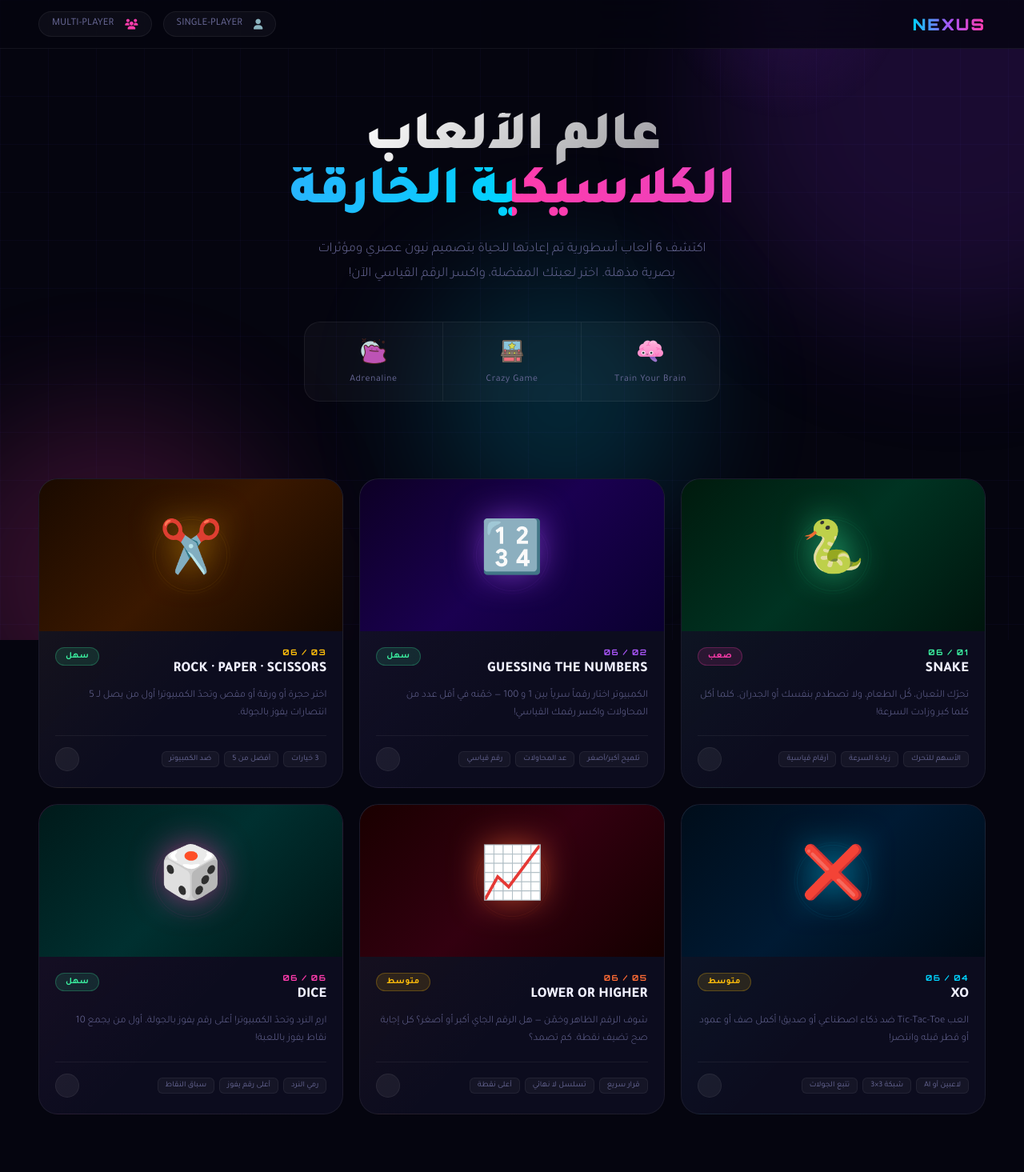
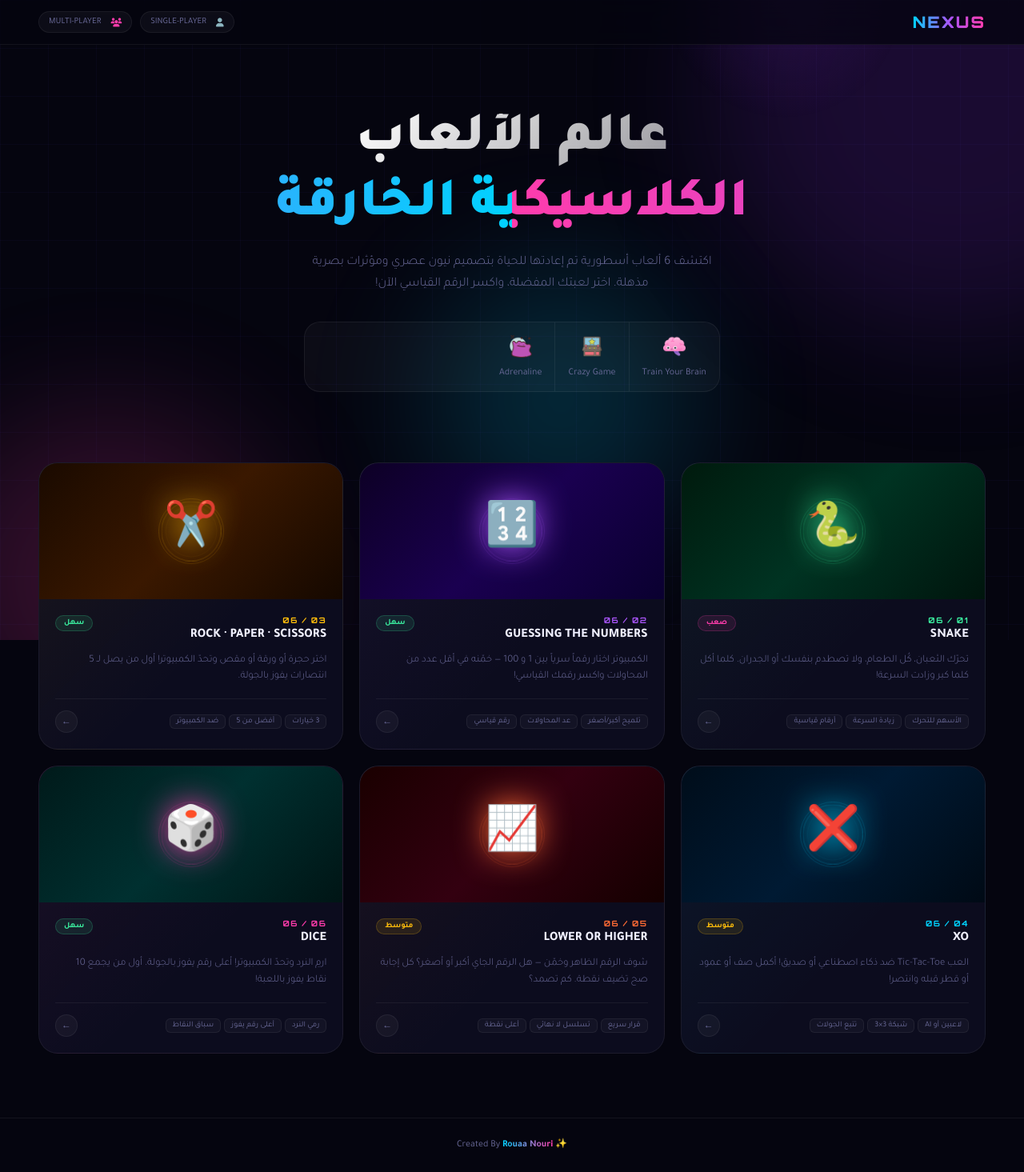
Before and after one commit to rouaanouri/Nexus-gamehub, a plain HTML site: page index.html in a window 1280 px wide. Shown: the top 1465 px of the page at 80% size. Drawn offline with Linux system fonts and the light colour scheme.

Commit message:
git commit -m "style: enhance responsiveness and optimize css cards layout"

```diff
--- a/index.html
+++ b/index.html
@@ -64,7 +64,7 @@
           <span class="tag">زيادة السرعة</span>
           <span class="tag">أرقام قياسية</span>
         </div>
-        <div class="card-arrow"></div>
+        <div class="card-arrow">←</div>
       </div>
     </div>
   </div>
@@ -92,7 +92,7 @@
           <span class="tag">عد المحاولات</span>
           <span class="tag">رقم قياسي</span>
         </div>
-        <div class="card-arrow"></div>
+        <div class="card-arrow">←</div>
       </div>
     </div>
   </div>
@@ -120,7 +120,7 @@
           <span class="tag">أفضل من 5</span>
           <span class="tag">ضد الكمبيوتر</span>
         </div>
-        <div class="card-arrow"></div>
+          <div class="card-arrow">←</div>
       </div>
     </div>
   </div>
@@ -148,7 +148,7 @@
           <span class="tag">شبكة 3×3</span>
           <span class="tag">تتبع الجولات</span>
         </div>
-        <div class="card-arrow"></div>
+          <div class="card-arrow">←</div>
       </div>
     </div>
   </div>
@@ -176,7 +176,7 @@
           <span class="tag">تسلسل لا نهائي</span>
           <span class="tag">أعلى نقطة</span>
         </div>
-        <div class="card-arrow"></div>
+              <div class="card-arrow">←</div>
       </div>
     </div>
   </div>
@@ -204,7 +204,7 @@
           <span class="tag">أعلى رقم يفوز</span>
           <span class="tag">سباق النقاط</span>
         </div>
-        <div class="card-arrow"></div>
+          <div class="card-arrow">←</div>
       </div>
     </div>
   </div>
--- a/style.css
+++ b/style.css
@@ -32,6 +32,7 @@ body {
   overflow-x: hidden;
 }
 
+/* Background Visuals */
 .bg-canvas {
   position: fixed;
   inset: 0;
@@ -52,7 +53,6 @@ body {
   background: var(--c2);
   top: -200px;
   right: -200px;
-  animation-delay: 0s;
 }
 .orb2 {
   width: 400px;
@@ -71,12 +71,8 @@ body {
   animation-delay: -8s;
 }
 @keyframes drift {
-  from {
-    transform: translate(0, 0) scale(1);
-  }
-  to {
-    transform: translate(40px, 30px) scale(1.08);
-  }
+  from { transform: translate(0, 0) scale(1); }
+  to { transform: translate(40px, 30px) scale(1.08); }
 }
 
 .grid-bg {
@@ -95,19 +91,14 @@ body {
   width: 300px;
   height: 300px;
   border-radius: 50%;
-  background: radial-gradient(
-    circle,
-    rgba(121, 40, 202, 0.15) 0%,
-    transparent 70%
-  );
+  background: radial-gradient(circle, rgba(121, 40, 202, 0.15) 0%, transparent 70%);
   pointer-events: none;
   z-index: 0;
   transform: translate(-50%, -50%);
-  transition:
-    left 0.1s,
-    top 0.1s;
+  transition: left 0.1s, top 0.1s;
 }
 
+/* Navigation */
 nav {
   position: sticky;
   top: 0;
@@ -115,7 +106,7 @@ nav {
   display: flex;
   align-items: center;
   justify-content: space-between;
-  padding: 14px 48px;
+  padding: 14px 24px;
   background: rgba(5, 5, 15, 0.75);
   backdrop-filter: blur(20px);
   border-bottom: 1px solid var(--border);
@@ -133,39 +124,35 @@ nav {
 .nav-right {
   display: flex;
   align-items: center;
-  gap: 14px;
+  gap: 10px;
 }
 .nav-pill {
   display: flex;
   align-items: center;
-  gap: 8px;
+  gap: 6px;
   background: rgba(255, 255, 255, 0.04);
   border: 1px solid var(--border);
   border-radius: 24px;
-  padding: 7px 16px;
-  font-size: 13px;
+  padding: 6px 12px;
+  font-size: 11px;
   color: var(--muted);
 }
 
+/* Hero Section */
 .hero {
   position: relative;
   z-index: 1;
   text-align: center;
-  padding: 80px 48px 56px;
+  padding: 60px 24px 40px;
 }
 .hero h1 {
-  font-size: 68px;
+  font-size: 40px;
   font-weight: 900;
-  line-height: 1;
-  margin-bottom: 8px;
-  letter-spacing: -2px;
+  line-height: 1.2;
+  margin-bottom: 12px;
 }
 .h1-line1 {
-  background: linear-gradient(
-    135deg,
-    #ffffff 0%,
-    rgba(255, 255, 255, 0.6) 100%
-  );
+  background: linear-gradient(135deg, #ffffff 0%, rgba(255, 255, 255, 0.6) 100%);
   -webkit-background-clip: text;
   -webkit-text-fill-color: transparent;
   background-clip: text;
@@ -180,23 +167,21 @@ nav {
   background-size: 200% auto;
 }
 @keyframes shimmer {
-  to {
-    background-position: -200% center;
-  }
+  to { background-position: -200% center; }
 }
 
 .hero-sub {
   color: var(--muted);
-  font-size: 17px;
+  font-size: 15px;
   font-weight: 300;
-  line-height: 1.8;
+  line-height: 1.7;
   max-width: 500px;
-  margin: 20px auto 44px;
+  margin: 16px auto 32px;
 }
 
 .hero-stats {
   display: flex;
-  justify-content: center;
+  flex-direction: column;
   background: rgba(255, 255, 255, 0.03);
   border: 1px solid var(--border);
   border-radius: 20px;
@@ -205,36 +190,36 @@ nav {
   margin: 0 auto;
 }
 .hstat {
-  flex: 1;
-  padding: 20px 24px;
+  padding: 16px;
   text-align: center;
-  border-left: 1px solid var(--border);
+  border-bottom: 1px solid var(--border);
 }
 .hstat:last-child {
-  border-left: none;
+  border-bottom: none;
 }
 .hstat-lbl {
   font-size: 12px;
   color: var(--muted);
   margin-top: 4px;
-  letter-spacing: 0.05em;
 }
 .custom-icon {
-  width: 32px;
-  height: 32px;
+  width: 28px;
+  height: 28px;
   object-fit: contain;
   display: inline-block;
 }
 
+/* Games Grid */
 .games-grid {
   position: relative;
   z-index: 1;
   display: grid;
-  grid-template-columns: repeat(3, 1fr);
+  grid-template-columns: 1fr;
   gap: 20px;
-  padding: 40px 48px 80px;
+  padding: 20px 24px 60px;
 }
 
+/* Dynamic Smart Cards (No repetition!) */
 .gcard {
   background: var(--bg2);
   border: 1px solid var(--border);
@@ -244,23 +229,30 @@ nav {
   display: flex;
   flex-direction: column;
   backdrop-filter: blur(10px);
-  transition:
-    transform 0.25s ease,
-    box-shadow 0.25s ease,
-    border-color 0.25s ease;
-}
-.gcard:hover {
-  transform: translateY(-8px);
-}
-.gcard:hover .card-preview {
-  transform: scale(1.06);
-}
-.gcard:hover .play-overlay {
-  opacity: 1;
+  transition: transform 0.25s ease, box-shadow 0.25s ease, border-color 0.25s ease;
+
+  /* Smart injection using CSS Variables based on class rules */
+  background-image: linear-gradient(135deg, var(--accent-glow) 0%, transparent 60%);
 }
 
+/* Intelligent assignments for each type instead of multiplying full selector blocks */
+.card-snake   { --accent-color: #3bf0a0; --accent-glow: rgba(59, 240, 160, 0.06); }
+.card-memory  { --accent-color: #a855f7; --accent-glow: rgba(168, 85, 247, 0.06); }
+.card-mole    { --accent-color: #ffbe0b; --accent-glow: rgba(255, 190, 11, 0.06); }
+.card-pong    { --accent-color: #00d2ff; --accent-glow: rgba(0, 210, 255, 0.06); }
+.card-quiz    { --accent-color: #ff6b35; --accent-glow: rgba(255, 107, 53, 0.06); }
+.card-puzzle  { --accent-color: #ff3cac; --accent-glow: rgba(255, 60, 172, 0.06); }
+
+.gcard:hover {
+  transform: translateY(-6px);
+  border-color: var(--accent-color);
+  box-shadow: 0 24px 60px rgba(0, 0, 0, 0.6), 0 0 30px var(--accent-glow);
+}
+.gcard:hover .card-preview { transform: scale(1.04); }
+.gcard:hover .play-overlay { opacity: 1; }
+
 .card-preview-wrap {
-  height: 190px;
+  height: 170px;
   overflow: hidden;
   position: relative;
 }
@@ -273,43 +265,28 @@ nav {
   position: relative;
   transition: transform 0.35s ease;
 }
-.prev-snake {
-  background: linear-gradient(135deg, #001a0d, #003322, #00150d);
-}
-.prev-memory {
-  background: linear-gradient(135deg, #0d0025, #1a0050, #0a0030);
-}
-.prev-mole {
-  background: linear-gradient(135deg, #1a0a00, #3a1800, #150800);
-}
-.prev-pong {
-  background: linear-gradient(135deg, #000d1a, #001a33, #000a15);
-}
-.prev-quiz {
-  background: linear-gradient(135deg, #1a0000, #330010, #150000);
-}
-.prev-puzzle {
-  background: linear-gradient(135deg, #001a1a, #003030, #001515);
-}
+
+/* Gradients mapping based on generic type */
+.prev-snake  { background: linear-gradient(135deg, #001a0d, #003322, #00150d); }
+.prev-memory { background: linear-gradient(135deg, #0d0025, #1a0050, #0a0030); }
+.prev-mole   { background: linear-gradient(135deg, #1a0a00, #3a1800, #150800); }
+.prev-pong   { background: linear-gradient(135deg, #000d1a, #001a33, #000a15); }
+.prev-quiz   { background: linear-gradient(135deg, #1a0000, #330010, #150000); }
+.prev-puzzle { background: linear-gradient(135deg, #001a1a, #003030, #001515); }
 
 .game-icon {
-  font-size: 64px;
+  font-size: 54px;
   position: relative;
   z-index: 1;
   animation: float 4s ease-in-out infinite;
   transition: transform 0.3s ease;
+  filter: drop-shadow(0 0 20px var(--accent-color));
 }
-.gcard:hover .game-icon {
-  transform: scale(1.15) rotate(5deg);
-}
+.gcard:hover .game-icon { transform: scale(1.1) rotate(5deg); }
+
 @keyframes float {
-  0%,
-  100% {
-    transform: translateY(0);
-  }
-  50% {
-    transform: translateY(-8px);
-  }
+  0%, 100% { transform: translateY(0); }
+  50% { transform: translateY(-6px); }
 }
 
 .icon-rings {
@@ -322,34 +299,17 @@ nav {
 .ring {
   position: absolute;
   border-radius: 50%;
-  border: 1px solid;
+  border: 1px solid var(--accent-color);
+  opacity: 0;
   animation: expand 3s ease-out infinite;
-  opacity: 0;
 }
-.ring1 {
-  width: 80px;
-  height: 80px;
-  animation-delay: 0s;
-}
-.ring2 {
-  width: 130px;
-  height: 130px;
-  animation-delay: 1s;
-}
-.ring3 {
-  width: 180px;
-  height: 180px;
-  animation-delay: 2s;
-}
+.ring1 { width: 70px; height: 70px; animation-delay: 0s; }
+.ring2 { width: 110px; height: 110px; animation-delay: 1s; }
+.ring3 { width: 150px; height: 150px; animation-delay: 2s; }
+
 @keyframes expand {
-  0% {
-    opacity: 0.5;
-    transform: scale(0.5);
-  }
-  100% {
-    opacity: 0;
-    transform: scale(1);
-  }
+  0% { opacity: 0.4; transform: scale(0.5); }
+  100% { opacity: 0; transform: scale(1); }
 }
 
 .play-overlay {
@@ -358,7 +318,7 @@ nav {
   display: flex;
   align-items: center;
   justify-content: center;
-  background: rgba(0, 0, 0, 0.45);
+  background: rgba(0, 0, 0, 0.5);
   backdrop-filter: blur(4px);
   opacity: 0;
   transition: opacity 0.2s;
@@ -366,16 +326,15 @@ nav {
 }
 .play-btn-big {
   background: rgba(255, 255, 255, 0.12);
-  border: 1.5px solid rgba(255, 255, 255, 0.3);
+  border: 1px solid rgba(255, 255, 255, 0.25);
   color: #fff;
-  font-family: "Tajawal", sans-serif;
-  font-size: 15px;
+  font-size: 14px;
   font-weight: 700;
-  padding: 12px 28px;
+  padding: 10px 22px;
   border-radius: 40px;
   display: flex;
   align-items: center;
-  gap: 10px;
+  gap: 8px;
   backdrop-filter: blur(8px);
 }
 
@@ -395,18 +354,18 @@ nav {
   font-family: "Orbitron", sans-serif;
   font-size: 10px;
   font-weight: 700;
-  color: var(--muted);
+  color: var(--accent-color);
   letter-spacing: 0.15em;
   margin-bottom: 4px;
 }
 .card-title {
-  font-size: 18px;
+  font-size: 16px;
   font-weight: 800;
 }
 .card-desc {
   font-size: 13px;
   color: var(--muted);
-  line-height: 1.7;
+  line-height: 1.6;
   font-weight: 300;
   margin-bottom: 16px;
 }
@@ -420,59 +379,39 @@ nav {
 }
 
 .dbadge {
-  font-size: 11px;
+  font-size: 10px;
   font-weight: 700;
-  padding: 4px 12px;
+  padding: 3px 10px;
   border-radius: 20px;
-  letter-spacing: 0.05em;
   white-space: nowrap;
 }
-.d-easy {
-  background: rgba(59, 240, 160, 0.12);
-  color: #3bf0a0;
-  border: 1px solid rgba(59, 240, 160, 0.25);
-}
-.d-med {
-  background: rgba(255, 190, 11, 0.12);
-  color: #ffbe0b;
-  border: 1px solid rgba(255, 190, 11, 0.25);
-}
-.d-hard {
-  background: rgba(255, 60, 172, 0.12);
-  color: #ff3cac;
-  border: 1px solid rgba(255, 60, 172, 0.25);
-}
+.d-easy { background: rgba(59, 240, 160, 0.1); color: #3bf0a0; border: 1px solid rgba(59, 240, 160, 0.2); }
+.d-med  { background: rgba(255, 190, 11, 0.1); color: #ffbe0b; border: 1px solid rgba(255, 190, 11, 0.2); }
+.d-hard { background: rgba(255, 60, 172, 0.1); color: #ff3cac; border: 1px solid rgba(255, 60, 172, 0.2); }
 
-.tags {
-  display: flex;
-  gap: 6px;
-  flex-wrap: wrap;
-}
+.tags { display: flex; gap: 4px; flex-wrap: wrap; }
 .tag {
   font-size: 10px;
-  background: rgba(255, 255, 255, 0.04);
+  background: rgba(255, 255, 255, 0.03);
   border: 1px solid var(--border);
   color: var(--muted);
-  padding: 3px 9px;
+  padding: 2px 8px;
   border-radius: 6px;
 }
 
 .card-arrow {
-  width: 30px;
-  height: 30px;
+  width: 28px;
+  height: 28px;
   border-radius: 50%;
-  background: rgba(255, 255, 255, 0.06);
+  background: rgba(255, 255, 255, 0.04);
   border: 1px solid var(--border);
   display: flex;
   align-items: center;
   justify-content: center;
-  font-size: 14px;
+  font-size: 12px;
   color: var(--muted);
   flex-shrink: 0;
-  transition:
-    background 0.2s,
-    color 0.2s,
-    transform 0.2s;
+  transition: background 0.2s, color 0.2s, transform 0.2s;
 }
 .gcard:hover .card-arrow {
   background: var(--accent-color);
@@ -481,154 +420,12 @@ nav {
   transform: rotate(-45deg);
 }
 
-.card-snake {
-  --accent-color: #3bf0a0;
-  background-image: linear-gradient(
-    135deg,
-    rgba(59, 240, 160, 0.06) 0%,
-    transparent 60%
-  );
-}
-.card-memory {
-  --accent-color: #a855f7;
-  background-image: linear-gradient(
-    135deg,
-    rgba(168, 85, 247, 0.06) 0%,
-    transparent 60%
-  );
-}
-.card-mole {
-  --accent-color: #ffbe0b;
-  background-image: linear-gradient(
-    135deg,
-    rgba(255, 190, 11, 0.06) 0%,
-    transparent 60%
-  );
-}
-.card-pong {
-  --accent-color: #00d2ff;
-  background-image: linear-gradient(
-    135deg,
-    rgba(0, 210, 255, 0.06) 0%,
-    transparent 60%
-  );
-}
-.card-quiz {
-  --accent-color: #ff6b35;
-  background-image: linear-gradient(
-    135deg,
-    rgba(255, 107, 53, 0.06) 0%,
-    transparent 60%
-  );
-}
-.card-puzzle {
-  --accent-color: #ff3cac;
-  background-image: linear-gradient(
-    135deg,
-    rgba(255, 60, 172, 0.06) 0%,
-    transparent 60%
-  );
-}
-
-.card-snake .ring {
-  border-color: rgba(59, 240, 160, 0.3);
-}
-.card-memory .ring {
-  border-color: rgba(168, 85, 247, 0.3);
-}
-.card-mole .ring {
-  border-color: rgba(255, 190, 11, 0.3);
-}
-.card-pong .ring {
-  border-color: rgba(0, 210, 255, 0.3);
-}
-.card-quiz .ring {
-  border-color: rgba(255, 107, 53, 0.3);
-}
-.card-puzzle .ring {
-  border-color: rgba(255, 60, 172, 0.3);
-}
-
-.card-snake .game-icon {
-  filter: drop-shadow(0 0 20px rgba(59, 240, 160, 0.6));
-}
-.card-memory .game-icon {
-  filter: drop-shadow(0 0 20px rgba(168, 85, 247, 0.6));
-}
-.card-mole .game-icon {
-  filter: drop-shadow(0 0 20px rgba(255, 190, 11, 0.6));
-}
-.card-pong .game-icon {
-  filter: drop-shadow(0 0 20px rgba(0, 210, 255, 0.6));
-}
-.card-quiz .game-icon {
-  filter: drop-shadow(0 0 20px rgba(255, 107, 53, 0.6));
-}
-.card-puzzle .game-icon {
-  filter: drop-shadow(0 0 20px rgba(255, 60, 172, 0.6));
-}
-
-.card-snake .card-num {
-  color: #3bf0a0;
-}
-.card-memory .card-num {
-  color: #a855f7;
-}
-.card-mole .card-num {
-  color: #ffbe0b;
-}
-.card-pong .card-num {
-  color: #00d2ff;
-}
-.card-quiz .card-num {
-  color: #ff6b35;
-}
-.card-puzzle .card-num {
-  color: #ff3cac;
-}
-
-.card-snake:hover {
-  border-color: #3bf0a0;
-  box-shadow:
-    0 24px 60px rgba(0, 0, 0, 0.6),
-    0 0 40px rgba(59, 240, 160, 0.3);
-}
-.card-memory:hover {
-  border-color: #a855f7;
-  box-shadow:
-    0 24px 60px rgba(0, 0, 0, 0.6),
-    0 0 40px rgba(168, 85, 247, 0.3);
-}
-.card-mole:hover {
-  border-color: #cfb97c;
-  box-shadow:
-    0 24px 60px rgba(0, 0, 0, 0.6),
-    0 0 40px rgba(255, 190, 11, 0.3);
-}
-.card-pong:hover {
-  border-color: #71c8db;
-  box-shadow:
-    0 24px 60px rgba(0, 0, 0, 0.6),
-    0 0 40px rgba(0, 210, 255, 0.3);
-}
-.card-quiz:hover {
-  border-color: #e59071;
-  box-shadow:
-    0 24px 60px rgba(0, 0, 0, 0.6),
-    0 0 40px rgba(255, 107, 53, 0.3);
-}
-.card-puzzle:hover {
-  border-color: #ce6fa5;
-  box-shadow:
-    0 24px 60px rgba(0, 0, 0, 0.6),
-    0 0 40px rgba(255, 60, 172, 0.3);
-}
-
+/* Modals */
 .overlay {
   position: fixed;
   inset: 0;
   z-index: 200;
-  background: rgba(0, 0, 0, 0.3);
+  background: rgba(0, 0, 0, 0.4);
   backdrop-filter: blur(12px);
   display: flex;
   align-items: center;
@@ -637,107 +434,63 @@ nav {
   pointer-events: none;
   transition: opacity 0.25s;
 }
-.overlay.show {
-  opacity: 1;
-  pointer-events: all;
-}
+.overlay.show { opacity: 1; pointer-events: all; }
 .modal {
   background: var(--bg2);
   border: 1px solid rgba(255, 255, 255, 0.1);
-  border-radius: 28px;
-  max-width: 460px;
+  border-radius: 24px;
+  max-width: 440px;
   width: 90%;
   overflow: hidden;
-  transform: scale(0.93) translateY(16px);
+  transform: scale(0.95) translateY(10px);
   transition: transform 0.25s;
 }
-.overlay.show .modal {
-  transform: scale(1) translateY(0);
-}
+.overlay.show .modal { transform: scale(1) translateY(0); }
 
-.modal-header {
-  padding: 32px 32px 24px;
-  border-bottom: 1px solid var(--border);
-}
-.modal-icon-row {
-  display: flex;
-  align-items: center;
-  gap: 14px;
-  margin-bottom: 16px;
-}
-.modal-emoji {
-  font-size: 44px;
-  line-height: 1;
-}
-.modal-num {
-  font-size: 11px;
-  color: var(--muted);
-  letter-spacing: 0.1em;
-  font-family: "Orbitron", sans-serif;
-  margin-bottom: 4px;
-}
-.modal-title {
-  font-size: 22px;
-  font-weight: 800;
-}
-.modal-body {
-  padding: 24px 32px 28px;
-}
-.modal-desc {
-  font-size: 14px;
-  color: rgba(240, 240, 255, 0.7);
-  line-height: 1.8;
-  margin-bottom: 22px;
-  font-weight: 300;
-}
-.modal-btns {
-  display: flex;
-  gap: 10px;
-}
+.modal-header { padding: 24px 24px 16px; border-bottom: 1px solid var(--border); }
+.modal-icon-row { display: flex; align-items: center; gap: 12px; margin-bottom: 12px; }
+.modal-emoji { font-size: 36px; }
+.modal-num { font-size: 11px; color: var(--muted); font-family: "Orbitron", sans-serif; }
+.modal-title { font-size: 18px; font-weight: 800; }
+.modal-body { padding: 20px 24px; }
+.modal-desc { font-size: 13px; color: rgba(240, 240, 255, 0.7); line-height: 1.7; margin-bottom: 20px; font-weight: 300; }
+.modal-btns { display: flex; gap: 10px; }
 
 .btn-go {
   flex: 1;
   background: linear-gradient(135deg, var(--c2), var(--c1));
   color: #fff;
   border: none;
-  border-radius: 14px;
-  padding: 14px;
+  border-radius: 12px;
+  padding: 12px;
   font-family: "Tajawal", sans-serif;
-  font-size: 16px;
+  font-size: 15px;
   font-weight: 700;
   cursor: pointer;
-  transition:
-    opacity 0.15s,
-    transform 0.1s;
+  transition: opacity 0.15s, transform 0.1s;
 }
-.btn-go:hover {
-  opacity: 0.9;
-}
-.btn-go:active {
-  transform: scale(0.98);
-}
+.btn-go:hover { opacity: 0.9; }
+.btn-go:active { transform: scale(0.98); }
 .btn-back {
   background: rgba(255, 255, 255, 0.05);
   color: var(--muted);
   border: 1px solid var(--border);
-  border-radius: 14px;
-  padding: 14px 20px;
+  border-radius: 12px;
+  padding: 12px 18px;
   font-family: "Tajawal", sans-serif;
-  font-size: 15px;
+  font-size: 14px;
   cursor: pointer;
   transition: background 0.15s;
 }
-.btn-back:hover {
-  background: rgba(255, 255, 255, 0.08);
-}
+.btn-back:hover { background: rgba(255, 255, 255, 0.08); }
 
 footer {
   position: relative;
   z-index: 1;
   text-align: center;
-  padding: 28px;
+  padding: 24px;
   border-top: 1px solid var(--border);
-  font-size: 13px;
+  font-size: 12px;
   color: var(--muted);
 }
 footer strong {
@@ -746,3 +499,26 @@ footer strong {
   -webkit-text-fill-color: transparent;
   background-clip: text;
 }
+
+/* ==========================================================================
+   MEDIA QUERIES (أسرار التجاوب الكامل لكل الشاشات)
+   ========================================================================== */
+
+/* 1. تابلت وشاشات متوسطة (أكبر من 600 بكسل) */
+@media (min-width: 600px) {
+  nav { padding: 14px 36px; }
+  .hero { padding: 80px 36px 48px; }
+  .hero h1 { font-size: 56px; }
+  .hero-sub { font-size: 16px; }
+  .hero-stats { flex-direction: row; }
+  .hstat { border-bottom: none; border-left: 1px solid var(--border); }
+  .hstat:last-child { border-left: none; }
+  .games-grid { grid-template-columns: repeat(2, 1fr); padding: 30px 36px; }
+}
+
+/* 2. شاشات لابتوب وكمبيوتر (أكبر من 1024 بكسل) */
+@media (min-width: 1024px) {
+  nav { padding: 14px 48px; }
+  .hero h1 { font-size: 68px; }
+  .games-grid { grid-template-columns: repeat(3, 1fr); padding: 40px 48px 80px; }
+}
```
